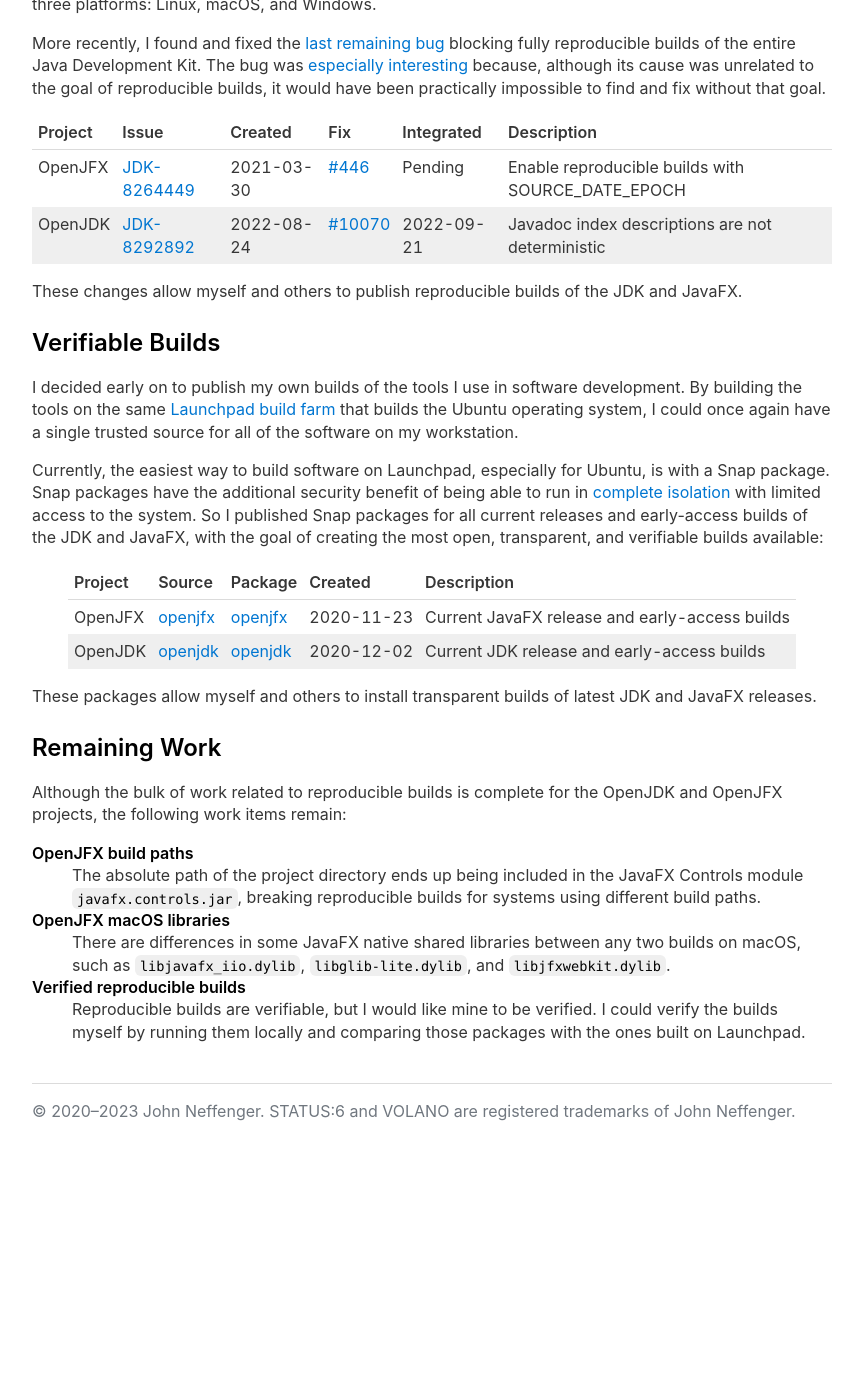
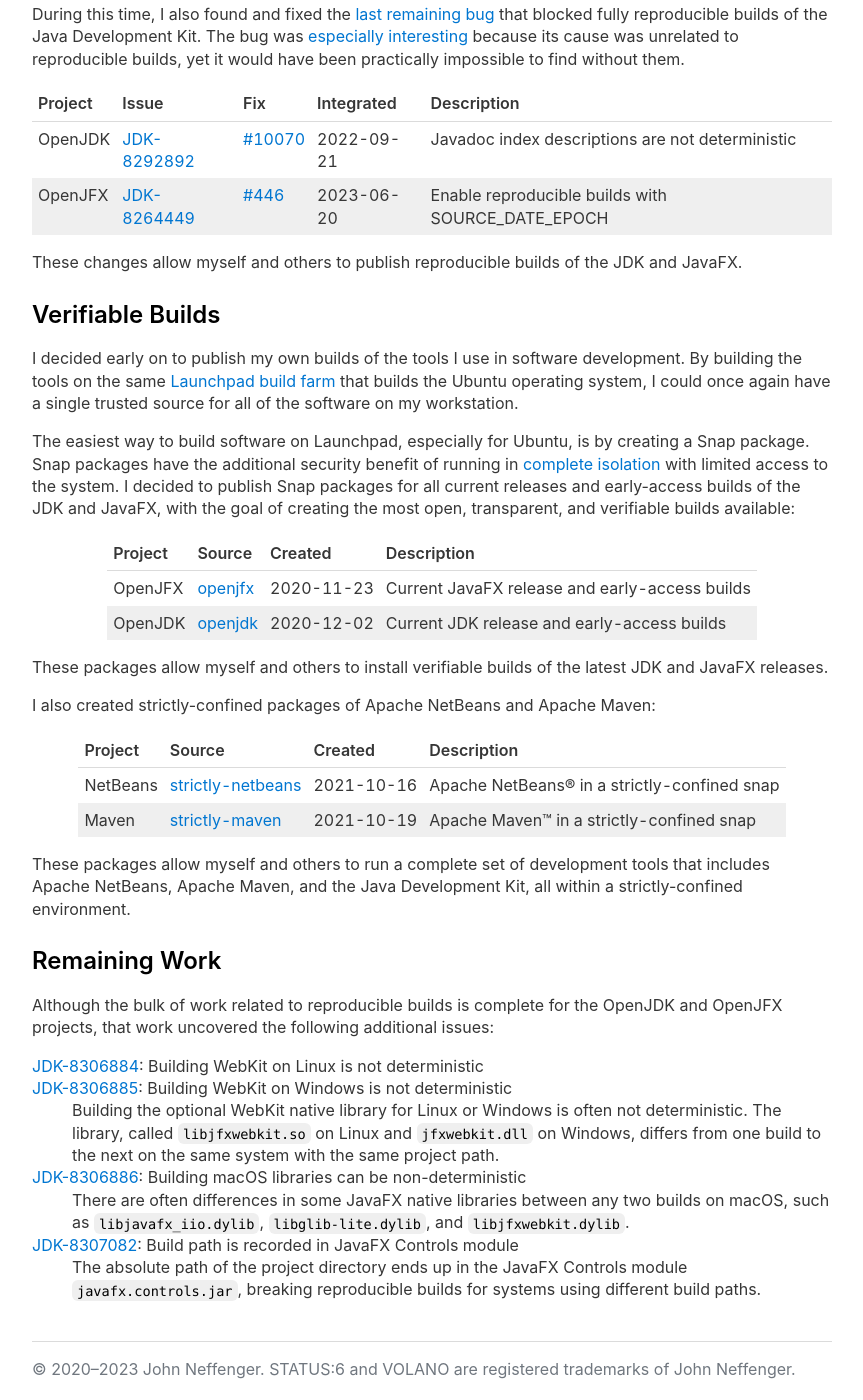
Before and after one commit to jgneff/www-status6, a Jekyll site: the page built from docs/security.md, in a window 1280 px wide and 1400 px high, scrolled down 1249 px. Shown: the whole window, without its empty margins (208-1071 px from the left). Built offline with Jekyll 4.4.1, drawn with Linux system fonts in a browser that asks for light colours; before the commit the page ends 2391 px from its top, so only the background shows below that; some of the changed text lies outside the part shown.

Commit message:
Update the list of my open-source contributions

```diff
--- a/docs/security.md
+++ b/docs/security.md
@@ -6,7 +6,7 @@ description: John Neffenger's security contributions to open-source software.
 
 # Security
 
-This page describes the subset of my [contributions](contributions.html) which enhance the security of open-source projects used in software development.
+This page describes the subset of my [contributions](contributions.html) related to the security of open-source projects.
 
 ## Motivation
 
@@ -15,11 +15,13 @@ To use the latest releases, I started downloading and installing the tools from
 
 In December 2020, I learned of the [SolarWinds attack](https://www.linux.com/news/preventing-supply-chain-attacks-like-solarwinds/) and became increasingly worried about the software on my workstation.
 I was particularly concerned that the developer tools I had installed were adding hundreds of trusted sources to my system through their build-time dependencies and run-time plugins.
-The current releases of the tools were not available from Ubuntu, and I was unwilling to trust the packages built elsewhere.
+The current releases of the tools were not available from Ubuntu, but I was no longer willing to trust any packages built elsewhere.
 
-To solve this dilemma, I started working with the upstream projects to close the gaps in their security, first by adding **dependency verification** and then by enabling **reproducible builds.**
-I also started publishing my own packages of the tools in an effort to create the most open, transparent, and **verifiable builds** available.
-There is, however, still some **remaining work** to be done.
+To solve this dilemma, I started working with the upstream projects to close the gaps in their security by:
+
+1. adding **dependency verification,**
+2. enabling **reproducible builds,** and
+3. creating **verifiable builds.**
 
 ## Dependency Verification
 
@@ -27,11 +29,11 @@ OpenJFX is the open-source project that develops JavaFX.
 It uses a complex build system based on Gradle to build JavaFX and its native libraries on Linux, macOS, and Windows.
 My first goal was to add the three security measures recommended by the Gradle team for any project using Gradle:
 
-| Project | Issue             | Created    | Fix        | Integrated | Description                            |
-| ------- | ----------------- | ---------- | ---------- | ---------- | -------------------------------------- |
-| OpenJFX | [JDK-8262236][a1] | 2021-02-23 | [#411][b1] | 2021-02-23 | Configure Gradle checksum verification |
-| OpenJFX | [JDK-8263204][a2] | 2021-03-08 | [#419][b2] | 2021-03-09 | Add Gradle Wrapper Validation Action   |
-| OpenJFX | [JDK-8264010][a3] | 2021-03-22 | [#437][b3] | 2021-05-03 | Add Gradle dependency verification     |
+| Project | Issue             | Fix        | Integrated | Description                            |
+| ------- | ----------------- | ---------- | ---------- | -------------------------------------- |
+| OpenJFX | [JDK-8262236][a1] | [#411][b1] | 2021-02-23 | Configure Gradle checksum verification |
+| OpenJFX | [JDK-8263204][a2] | [#419][b2] | 2021-03-09 | Add Gradle Wrapper Validation Action   |
+| OpenJFX | [JDK-8264010][a3] | [#437][b3] | 2021-05-03 | Add Gradle dependency verification     |
 
 [a1]: https://bugs.openjdk.org/browse/JDK-8262236
 [a2]: https://bugs.openjdk.org/browse/JDK-8263204
@@ -45,16 +47,17 @@ These changes reduce the risk of compromising the build system or including malw
 
 ## Reproducible Builds
 
-In March 2021, I got involved in the [Reproducible Builds](https://reproducible-builds.org/who/people/) project when I saw that Bernhard Wiedemann's initial [pull request](https://github.com/openjdk/jfx/pull/99) for OpenJFX had stalled.
-I created a [new pull request](https://github.com/openjdk/jfx/pull/446), shown in the table below, that was much broader in scope and sought to create fully reproducible builds of all JavaFX artifacts on all three platforms: Linux, macOS, and Windows.
+In March 2021, I got involved in the [Reproducible Builds](https://reproducible-builds.org/who/people/) project when I saw that Bernhard Wiedemann's [initial pull request](https://github.com/openjdk/jfx/pull/99) for OpenJFX had stalled.
+I created a [new pull request](https://github.com/openjdk/jfx/pull/446), shown in the table below, that was broader in scope and sought to enable fully reproducible builds of all JavaFX artifacts on all three platforms: Linux, macOS, and Windows.
+After more than two years of code reviews, cross-platform testing, patience, and persuasion, the pull request was approved by the project's lead reviewers in June 2023.
 
-More recently, I found and fixed the [last remaining bug](https://bugs.openjdk.org/browse/JDK-8292892?jql=labels%3Dreproducible-build) blocking fully reproducible builds of the entire Java Development Kit.
-The bug was [especially interesting](https://github.com/openjdk/jdk/pull/10070#issuecomment-1230888930) because, although its cause was unrelated to the goal of reproducible builds, it would have been practically impossible to find and fix without that goal.
+During this time, I also found and fixed the [last remaining bug](https://bugs.openjdk.org/browse/JDK-8292892?jql=labels%3Dreproducible-build) that blocked fully reproducible builds of the Java Development Kit.
+The bug was [especially interesting](https://github.com/openjdk/jdk/pull/10070#issuecomment-1230888930) because its cause was unrelated to reproducible builds, yet it would have been practically impossible to find without them.
 
-| Project | Issue             | Created    | Fix          | Integrated | Description                                       |
-| ------- | ----------------- | ---------- | ------------ | ---------- | ------------------------------------------------- |
-| OpenJFX | [JDK-8264449][c1] | 2021-03-30 | [#446][d1]   | Pending    | Enable reproducible builds with SOURCE_DATE_EPOCH |
-| OpenJDK | [JDK-8292892][c2] | 2022-08-24 | [#10070][d2] | 2022-09-21 | Javadoc index descriptions are not deterministic  |
+| Project | Issue             | Fix          | Integrated | Description                                       |
+| ------- | ----------------- | ------------ | ---------- | ------------------------------------------------- |
+| OpenJDK | [JDK-8292892][c2] | [#10070][d2] | 2022-09-21 | Javadoc index descriptions are not deterministic  |
+| OpenJFX | [JDK-8264449][c1] | [#446][d1]   | 2023-06-20 | Enable reproducible builds with SOURCE_DATE_EPOCH |
 
 These changes allow myself and others to publish reproducible builds of the JDK and JavaFX.
 
@@ -69,33 +72,43 @@ These changes allow myself and others to publish reproducible builds of the JDK
 I decided early on to publish my own builds of the tools I use in software development.
 By building the tools on the same [Launchpad build farm](https://launchpad.net/builders) that builds the Ubuntu operating system, I could once again have a single trusted source for all of the software on my workstation.
 
-Currently, the easiest way to build software on Launchpad, especially for Ubuntu, is with a Snap package.
-Snap packages have the additional security benefit of being able to run in [complete isolation](https://snapcraft.io/docs/snap-confinement) with limited access to the system.
-So I published Snap packages for all current releases and early-access builds of the JDK and JavaFX, with the goal of creating the most open, transparent, and verifiable builds available:
+The easiest way to build software on Launchpad, especially for Ubuntu, is by creating a Snap package.
+Snap packages have the additional security benefit of running in [complete isolation](https://snapcraft.io/docs/snap-confinement) with limited access to the system.
+I decided to publish Snap packages for all current releases and early-access builds of the JDK and JavaFX, with the goal of creating the most open, transparent, and verifiable builds available:
 
-| Project | Source        | Package       | Created    | Description                                    |
-| ------- | ------------- | ------------- | ---------- | ---------------------------------------------- |
-| OpenJFX | [openjfx][e1] | [openjfx][f1] | 2020-11-23 | Current JavaFX release and early-access builds |
-| OpenJDK | [openjdk][e2] | [openjdk][f2] | 2020-12-02 | Current JDK release and early-access builds    |
+| Project | Source        | Created    | Description                                    |
+| ------- | ------------- | ---------- | ---------------------------------------------- |
+| OpenJFX | [openjfx][e1] | 2020-11-23 | Current JavaFX release and early-access builds |
+| OpenJDK | [openjdk][e2] | 2020-12-02 | Current JDK release and early-access builds    |
 
-These packages allow myself and others to install transparent builds of latest JDK and JavaFX releases.
+These packages allow myself and others to install verifiable builds of the latest JDK and JavaFX releases.
+
+I also created strictly-confined packages of Apache NetBeans and Apache Maven:
+
+| Project  | Source                  | Created    | Description                                  |
+| -------- | ----------------------- | ---------- | -------------------------------------------- |
+| NetBeans | [strictly-netbeans][f2] | 2021-10-16 | Apache NetBeans® in a strictly-confined snap |
+| Maven    | [strictly-maven][f1]    | 2021-10-19 | Apache Maven™ in a strictly-confined snap    |
+
+These packages allow myself and others to run a complete set of development tools that includes Apache NetBeans, Apache Maven, and the Java Development Kit, all within a strictly-confined environment.
 
 [e1]: https://github.com/jgneff/openjfx
 [e2]: https://github.com/jgneff/openjdk
 
-[f1]: https://snapcraft.io/openjfx
-[f2]: https://snapcraft.io/openjdk
+[f1]: https://github.com/jgneff/strictly-maven
+[f2]: https://github.com/jgneff/strictly-netbeans
 
 ## Remaining Work
 
-Although the bulk of work related to reproducible builds is complete for the OpenJDK and OpenJFX projects, the following work items remain:
+Although the bulk of work related to reproducible builds is complete for the OpenJDK and OpenJFX projects, that work uncovered the following additional issues:
 
-**OpenJFX build paths**
-: The absolute path of the project directory ends up being included in the JavaFX Controls module `javafx.controls.jar`, breaking reproducible builds for systems using different build paths.
+[JDK-8306884](https://bugs.openjdk.org/browse/JDK-8306884): Building WebKit on Linux is not deterministic
+[JDK-8306885](https://bugs.openjdk.org/browse/JDK-8306885): Building WebKit on Windows is not deterministic
+: Building the optional WebKit native library for Linux or Windows is often not deterministic.
+The library, called `libjfxwebkit.so` on Linux and `jfxwebkit.dll` on Windows, differs from one build to the next on the same system with the same project path.
 
-**OpenJFX macOS libraries**
-: There are differences in some JavaFX native shared libraries between any two builds on macOS, such as `libjavafx_iio.dylib`, `libglib-lite.dylib`, and `libjfxwebkit.dylib`.
+[JDK-8306886](https://bugs.openjdk.org/browse/JDK-8306886): Building macOS libraries can be non-deterministic
+: There are often differences in some JavaFX native libraries between any two builds on macOS, such as `libjavafx_iio.dylib`, `libglib-lite.dylib`, and `libjfxwebkit.dylib`.
 
-**Verified reproducible builds**
-: Reproducible builds are verifiable, but I would like mine to be verified.
-I could verify the builds myself by running them locally and comparing those packages with the ones built on Launchpad.
+[JDK-8307082](https://bugs.openjdk.org/browse/JDK-8307082): Build path is recorded in JavaFX Controls module
+: The absolute path of the project directory ends up in the JavaFX Controls module `javafx.controls.jar`, breaking reproducible builds for systems using different build paths.
```
Also changed, not shown: docs/about.md (+3 -5 lines), docs/contributions.md (+14 -9 lines), docs/index.md (+13 -11 lines), docs/sponsor.md (+1 -3 lines).
